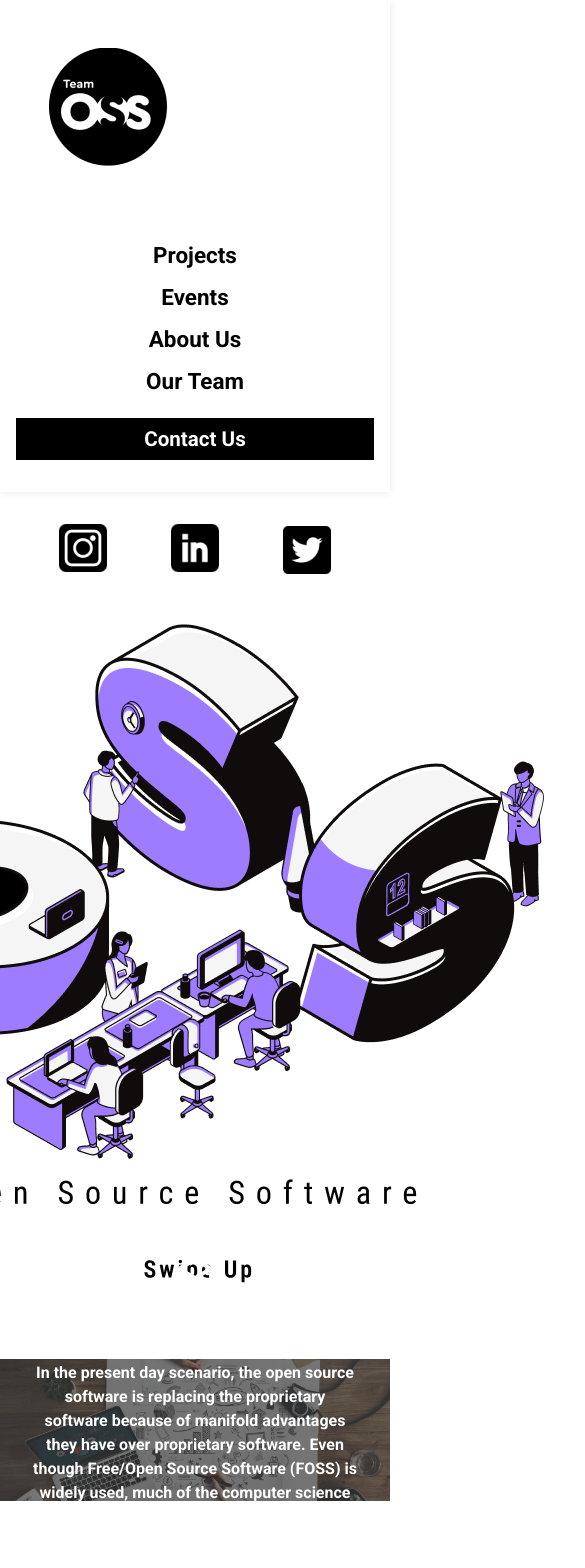
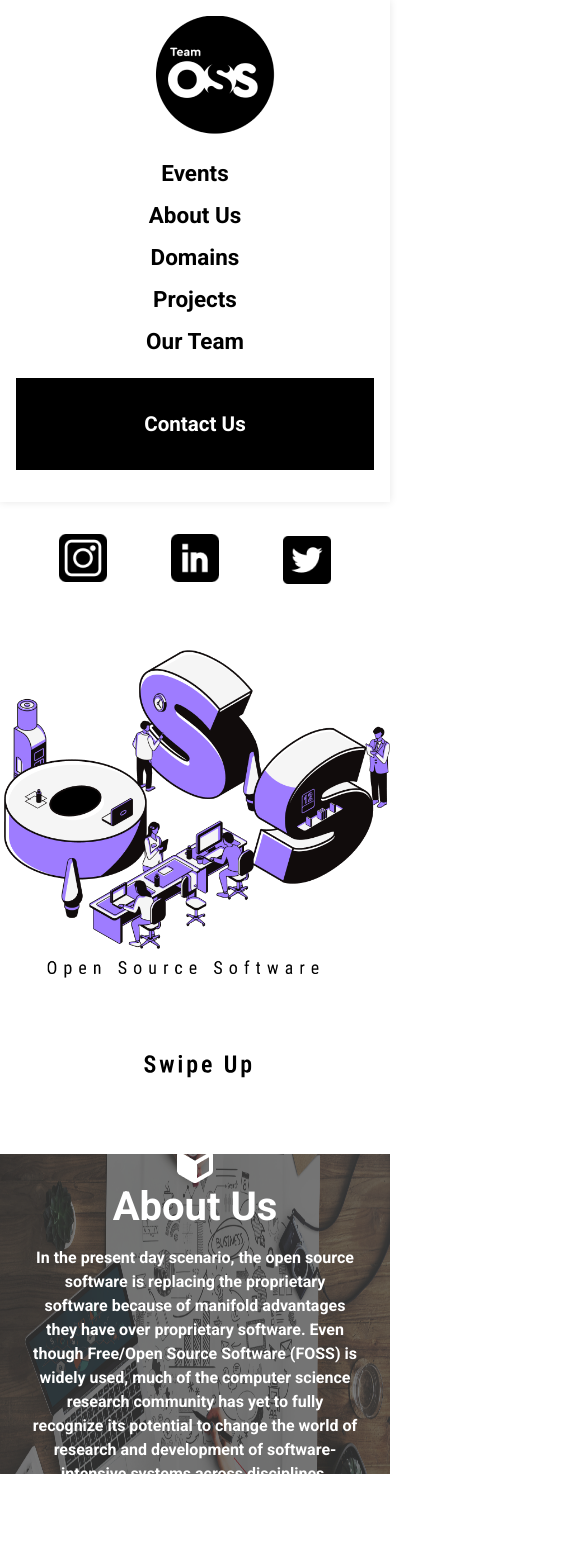
Before and after one commit to ossrndc/OSS_Website, a React (Vite) app: page / in a window 390 px wide. Shown: the top 1568 px of the page, 585 px wide, since content can reach past the window. Built offline with nearby package versions, Linux system fonts and the light colour scheme.

Commit message:
fix: overall responsiveness

```diff
--- a/src/App.css
+++ b/src/App.css
@@ -0,0 +1,4 @@
+body {
+  margin: 0;
+  padding: 0;
+}
--- a/src/components/About/index.jsx
+++ b/src/components/About/index.jsx
@@ -4,7 +4,7 @@ import './style.css';
 
 export default function About() {
   return (
-    <div className="about">
+    <div className="about" id="about">
       <img src={AboutImg} alt="About" className="about-img" />
       <div className="about-content">
         <img src={AboutBlock} alt="About Block" className="about-block-img" />
--- a/src/components/About/style.css
+++ b/src/components/About/style.css
@@ -1,5 +1,4 @@
 .about {
-  z-index: 1;
   width: 100%;
   position: relative;
   display: flex;
@@ -10,7 +9,7 @@
 
 .about-img {
   width: 100%;
-  height: auto;
+  height: 30rem;
   max-height: 400px;
 }
 
@@ -63,4 +62,7 @@
     margin: 0 1rem;
     font-size: 1rem;
   }
+  .about-img {
+    height: 20rem;
+  }
 }
--- a/src/components/Contact/index.jsx
+++ b/src/components/Contact/index.jsx
@@ -7,7 +7,7 @@ import LinkedIn from '../../assets/Linkedin.svg';
 import './style.css';
 export default function Contact() {
   return (
-    <div className="contactUsFooter">
+    <div className="contactUsFooter" id="contactUs">
       <div className="contactUsTitle">
         <h1>Contact Us</h1>
         <p>Feel free to contact us for any queries</p>
--- a/src/components/Domains/index.jsx
+++ b/src/components/Domains/index.jsx
@@ -7,25 +7,25 @@ import './style.css';
 
 export default function Domains() {
   return (
-    <div className="domains">
+    <div className="domains" id="domains">
       <img src={DomainsImg} className="domain-img" alt="Domains" />
       <div className="domains-content">
         <div className="domains-title">Our Domains</div>
         <div className="main-domains">
           <div className="domains-elem">
-            <img src={Design} alt="Design" width={270} height={240} />
+            <img src={Design} alt="Design" />
             <h3 className="domains-elem-text">Designing</h3>
           </div>
-          <div className="domains-elem">
-            <img src={Web} alt="Web" width={270} height={240} />
+          <div className="domains-elem ">
+            <img src={Web} alt="Web" />
             <h3 className="domains-elem-text">Web Development</h3>
           </div>
           <div className="domains-elem">
-            <img src={App} alt="App" width={270} height={240} />
+            <img src={App} alt="App" />
             <h3 className="domains-elem-text">App Development</h3>
           </div>
           <div className="domains-elem">
-            <img src={Cyber} alt="Cyber" width={270} height={240} />
+            <img src={Cyber} alt="Cyber" />
             <h3 className="domains-elem-text">Cyber Security</h3>
           </div>
         </div>
--- a/src/components/Domains/style.css
+++ b/src/components/Domains/style.css
@@ -35,15 +35,55 @@
   justify-content: space-between;
 }
 .domains-elem {
-  padding: 1rem 6rem;
+  padding: 1rem 4rem;
   display: flex;
   flex-direction: column;
   justify-content: space-between;
   align-items: center;
 }
+.domains-elem img {
+  width: 20rem;
+  height: 20rem;
+}
+.domain-img {
+  width: 100%;
+  height: 50rem;
+  object-fit: cover;
+}
+
 .domains-elem-text {
   padding: 1rem;
   font-size: 1.5rem;
-  font-weight: 300;
+  font-weight: 700;
   line-height: 33px;
 }
+
+@media screen and (max-width: 1840px) {
+  .main-domains {
+    display: grid;
+    grid-template-columns: 1fr 1fr;
+  }
+  .domains-elem {
+    padding: 1rem 5rem;
+  }
+
+  .domains-elem img {
+    width: 10rem;
+    height: 10rem;
+  }
+}
+
+@media screen and (max-width: 768px) {
+  .main-domains {
+    display: grid;
+    grid-template-columns: 1fr 1fr;
+  }
+  .domains-elem {
+    padding: 1rem 2rem;
+  }
+
+  .domains-elem img {
+    width: 10rem;
+    height: 10rem;
+  }
+}
--- a/src/components/Events/index.jsx
+++ b/src/components/Events/index.jsx
@@ -14,7 +14,7 @@ const Event = ({ events }) => {
   };
 
   return (
-    <div className="event-container">
+    <div className="event-container" id="events">
       <div className="view-all-button">View All</div>
       <h2 className="event-title">Our Events</h2>
       <p className="event-sub-title">Event Wrapup and Highlights</p>
--- a/src/components/Home/style.css
+++ b/src/components/Home/style.css
@@ -12,7 +12,7 @@
   justify-content: space-between;
   padding: 1rem;
   position: relative;
-  z-index: 1;
+  /* z-index: 1; */
 }
 .link_logos {
   display: flex;
@@ -27,6 +27,20 @@
 .swipeUp {
   margin-right: 2rem;
   padding: 1rem;
+}
+
+.oss_logo {
+  flex: 1;
+  max-width: 100%;
+  display: flex;
+  justify-content: center;
+  align-items: center;
+}
+
+.oss_logo img {
+  max-width: 100%;
+  max-height: 100%;
+  object-fit: cover;
 }
 
 .ellipse {
@@ -55,6 +69,10 @@
     padding: 0;
     transform: rotate(90deg);
   }
+  .oss_logo {
+    flex: 1;
+    margin: 2rem 0;
+  }
 }
 
 @media screen and (min-width: 1200px) {
@@ -63,7 +81,7 @@
     width: 2144;
   }
 }
-@media screen and (max-width: 1400px) {
+@media screen and (max-width: 2140px) {
   .ellipse {
     display: none;
   }
--- a/src/components/Navbar/index.jsx
+++ b/src/components/Navbar/index.jsx
@@ -4,18 +4,31 @@ import './style.css';
 export default function Navbar() {
   return (
     <div className="navbar">
-      <div className="logo">
-        <img src={logo} alt="logo" />
+      <div className="top_logo">
+        <img src={logo} alt="top_logo" />
       </div>
       <div className="links">
-        <h3 className="link">Projects</h3>
-        <h3 className="link">Events</h3>
-        <h3 className="link">About Us</h3>
-        <h3 className="link">Our Team</h3>
+        <a href="#events" className="section-link">
+          <h3 className="link">Events</h3>
+        </a>
+        <a href="#about" className="section-link">
+          <h3 className="link">About Us</h3>
+        </a>
+        <a href="#domains" className="section-link">
+          <h3 className="link">Domains</h3>
+        </a>
+        <a href="" className="section-link">
+          <h3 className="link">Projects</h3>
+        </a>
+        <a href="" className="section-link">
+          <h3 className="link">Our Team</h3>
+        </a>
       </div>
-      <div className="contactUs">
-        <h3>Contact Us</h3>
-      </div>
+      <a href="#contactUs" className="contactUs">
+        <div className="contactUs">
+          <h3>Contact Us</h3>
+        </div>
+      </a>
     </div>
   );
 }
--- a/src/components/Navbar/style.css
+++ b/src/components/Navbar/style.css
@@ -3,8 +3,9 @@
   align-items: center;
   justify-content: center;
   width: 100%;
-  height: 6rem;
-  padding: 0 2rem;
+  height: 8rem;
+  margin-top: 1rem;
+  padding: 1rem 2rem;
   background-color: #fff;
   box-shadow: 0 0 0.5rem rgba(0, 0, 0, 0.1);
 }
@@ -22,9 +23,10 @@
   padding: 1rem;
 }
 
-.logo {
+.top_logo {
   margin-right: auto;
-  margin-bottom: 1rem;
+  width: 5rem;
+  height: 7.5rem;
 }
 
 .contactUs {
@@ -35,13 +37,18 @@
   padding: 0.5rem 1rem;
   background-color: black;
   border: 1px solid #000000;
+  text-decoration: none;
+}
+
+.section-link {
+  color: #000000;
+  text-decoration: none;
 }
 
 @media screen and (max-width: 768px) {
   .navbar {
     flex-direction: column;
-    justify-content: space-between;
-    align-items: center;
+    justify-content: center;
     margin: auto;
     height: auto;
     padding: 1rem;
@@ -64,10 +71,15 @@
     width: 100%;
     padding: 0.5rem;
   }
-
-  .logo {
+  .top_logo {
+    margin: 0;
+  }
+}
+@media screen and (min-width: 1200) {
+  .top_logo {
     margin-right: auto;
     margin-bottom: 1rem;
-    text-align: center;
+    width: 10rem;
+    height: 10rem;
   }
 }
```
